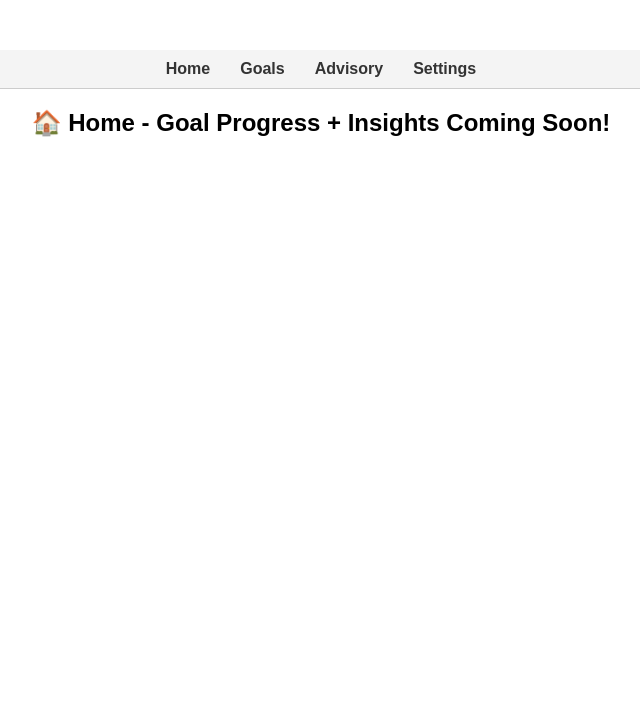
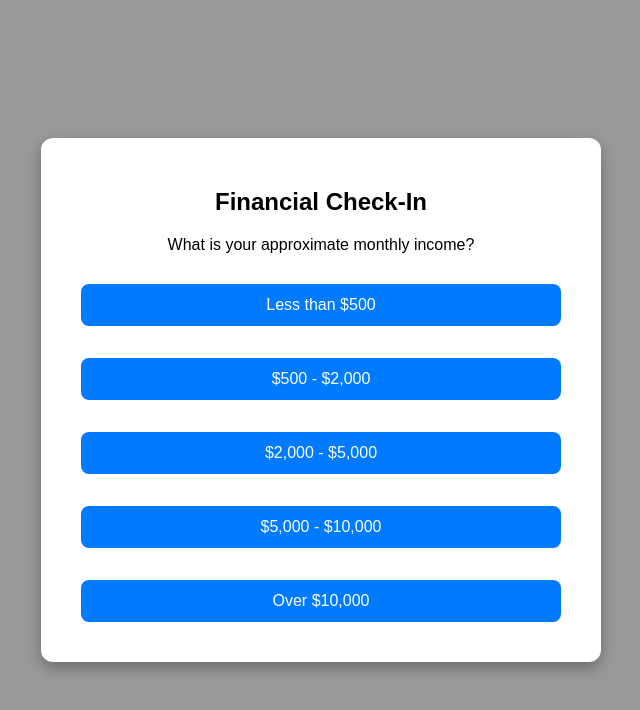
Before and after one commit to Pranav-Reddy/hackathon, a React (Create React App) app in the folder finterpret/: page / in a window 1280 px wide. Shown: the top 710 px of the page, without its empty margins (319-959 px from the left). Built offline with nearby package versions, Linux system fonts and the light colour scheme.

Commit message:
Neil's Changes to Questionnaire

```diff
--- a/finterpret/src/App.js
+++ b/finterpret/src/App.js
@@ -1,15 +1,26 @@
-import React from 'react';
+import React, { useState } from 'react';
 import { BrowserRouter as Router, Routes, Route, Link } from 'react-router-dom';
+import PopupQuestionnaire from './components/PopupQuestionnaire';
+
 import Home from './pages/Home';
 import Goals from './pages/Goals';
 import Advisory from './pages/Advisory';
 import Settings from './pages/Settings';
+
 import './App.css';
 
 function App() {
+  const [showPopup, setShowPopup] = useState(true);
+
+  const handleClosePopup = () => setShowPopup(false);
+
   return (
     <Router>
       <div className="App">
+        {showPopup && <PopupQuestionnaire onClose={handleClosePopup} />}
+
+        {!showPopup && (
+          <>
             <nav className="navbar">
               <Link to="/">Home</Link>
               <Link to="/goals">Goals</Link>
@@ -23,6 +34,8 @@ function App() {
               <Route path="/advisory" element={<Advisory />} />
               <Route path="/settings" element={<Settings />} />
             </Routes>
+          </>
+        )}
       </div>
     </Router>
   );
--- /dev/null
+++ b/finterpret/src/components/PopupQuestionnaire.css
@@ -0,0 +1,41 @@
+.popup-overlay {
+  position: fixed;
+  top: 0; left: 0;
+  width: 100%; height: 100%;
+  background-color: rgba(0, 0, 0, 0.4);
+  display: flex;
+  justify-content: center;
+  align-items: center;
+}
+
+.popup-content {
+  background: white;
+  padding: 30px;
+  border-radius: 12px;
+  max-width: 500px;
+  width: 90%;
+  box-shadow: 0 6px 15px rgba(0,0,0,0.3);
+  text-align: center;
+}
+
+.options {
+  display: flex;
+  flex-direction: column;
+  gap: 12px;
+  margin-top: 20px;
+}
+
+.options button {
+  padding: 12px 18px;
+  border: none;
+  background-color: #007bff;
+  color: white;
+  border-radius: 8px;
+  font-size: 1rem;
+  cursor: pointer;
+  transition: background-color 0.2s;
+}
+
+.options button:hover {
+  background-color: #0056b3;
+}
--- /dev/null
+++ b/finterpret/src/components/PopupQuestionnaire.js
@@ -0,0 +1,92 @@
+import React, { useState } from 'react';
+import './PopupQuestionnaire.css';
+
+const questions = [
+  {
+    question: "What is your approximate monthly income?",
+    options: [
+      "Less than $500",
+      "$500 - $2,000",
+      "$2,000 - $5,000",
+      "$5,000 - $10,000",
+      "Over $10,000"
+    ]
+  },
+  {
+    question: "How much do you typically spend per month?",
+    options: [
+      "Less than $300",
+      "$300 - $1,500",
+      "$1,500 - $3,000",
+      "$3,000 - $6,000",
+      "Over $6,000"
+    ]
+  },
+  {
+    question: "Do you have any existing debts or loans?",
+    options: [
+      "No debt",
+      "Some student/education debt",
+      "Some credit card debt",
+      "Significant mortgage or car loan",
+      "Heavy debt across multiple sources"
+    ]
+  },
+  {
+    question: "What are your short-term financial goals?",
+    options: [
+      "Save for an emergency fund",
+      "Save for a major purchase",
+      "Pay off debt",
+      "Invest and grow wealth",
+      "Improve budgeting and control spending"
+    ]
+  },
+  {
+    question: "How would you describe your risk appetite?",
+    options: [
+      "Very conservative",
+      "Somewhat conservative",
+      "Balanced",
+      "Aggressive",
+      "Very aggressive"
+    ]
+  }
+];
+
+export default function PopupQuestionnaire({ onClose }) {
+  const [currentQuestion, setCurrentQuestion] = useState(0);
+  const [answers, setAnswers] = useState([]);
+
+  const handleSelect = (option) => {
+    const updatedAnswers = [...answers];
+    updatedAnswers[currentQuestion] = option;
+    setAnswers(updatedAnswers);
+
+    if (currentQuestion < questions.length - 1) {
+      setCurrentQuestion(currentQuestion + 1);
+    } else {
+      console.log("User Responses:", updatedAnswers);
+      // You can send answers to backend here
+      onClose();
+    }
+  };
+
+  const q = questions[currentQuestion];
+
+  return (
+    <div className="popup-overlay">
+      <div className="popup-content">
+        <h2>Financial Check-In</h2>
+        <p>{q.question}</p>
+        <div className="options">
+          {q.options.map((opt, index) => (
+            <button key={index} onClick={() => handleSelect(opt)}>
+              {opt}
+            </button>
+          ))}
+        </div>
+      </div>
+    </div>
+  );
+}
```
Lines whose indentation alone changed are shown as unchanged.
